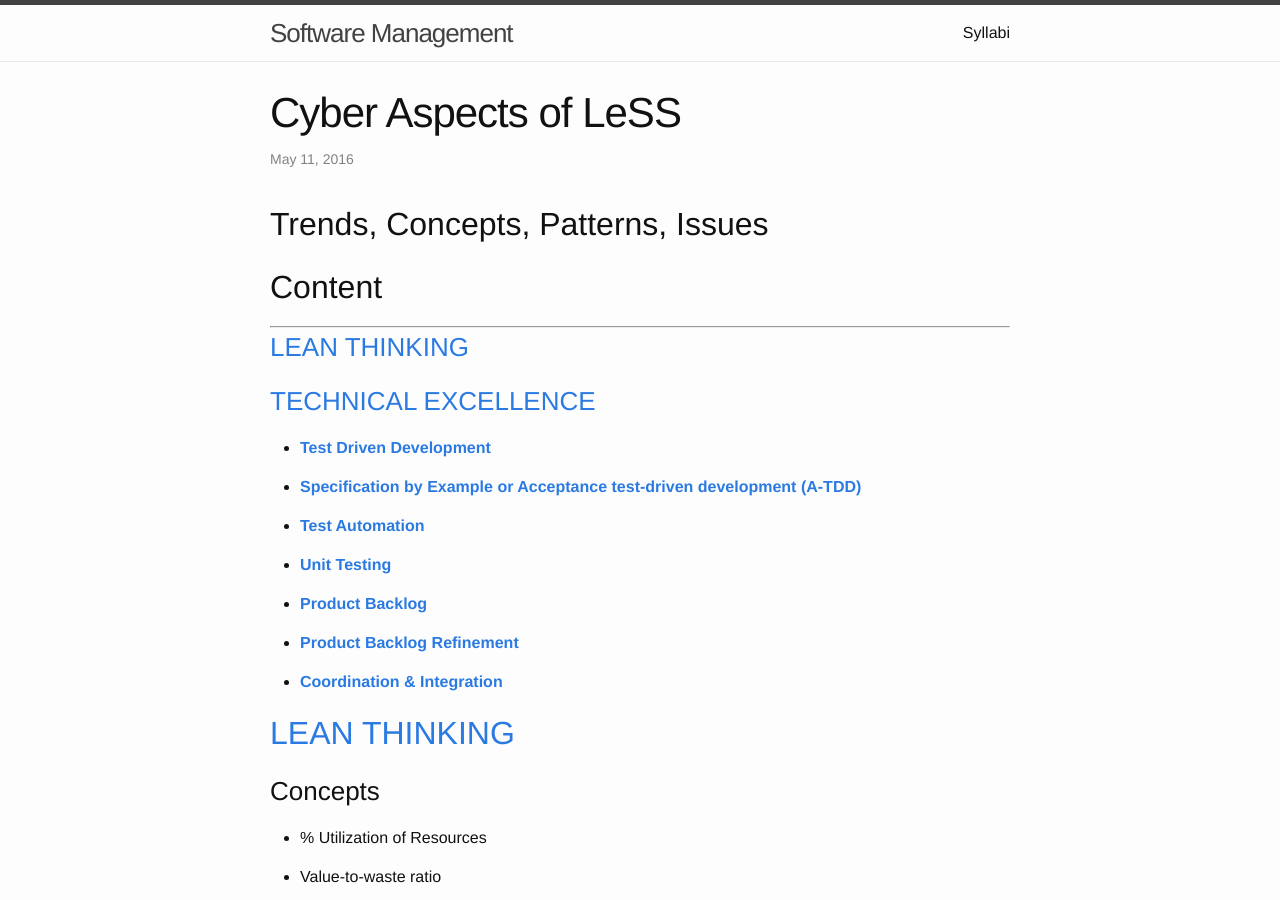
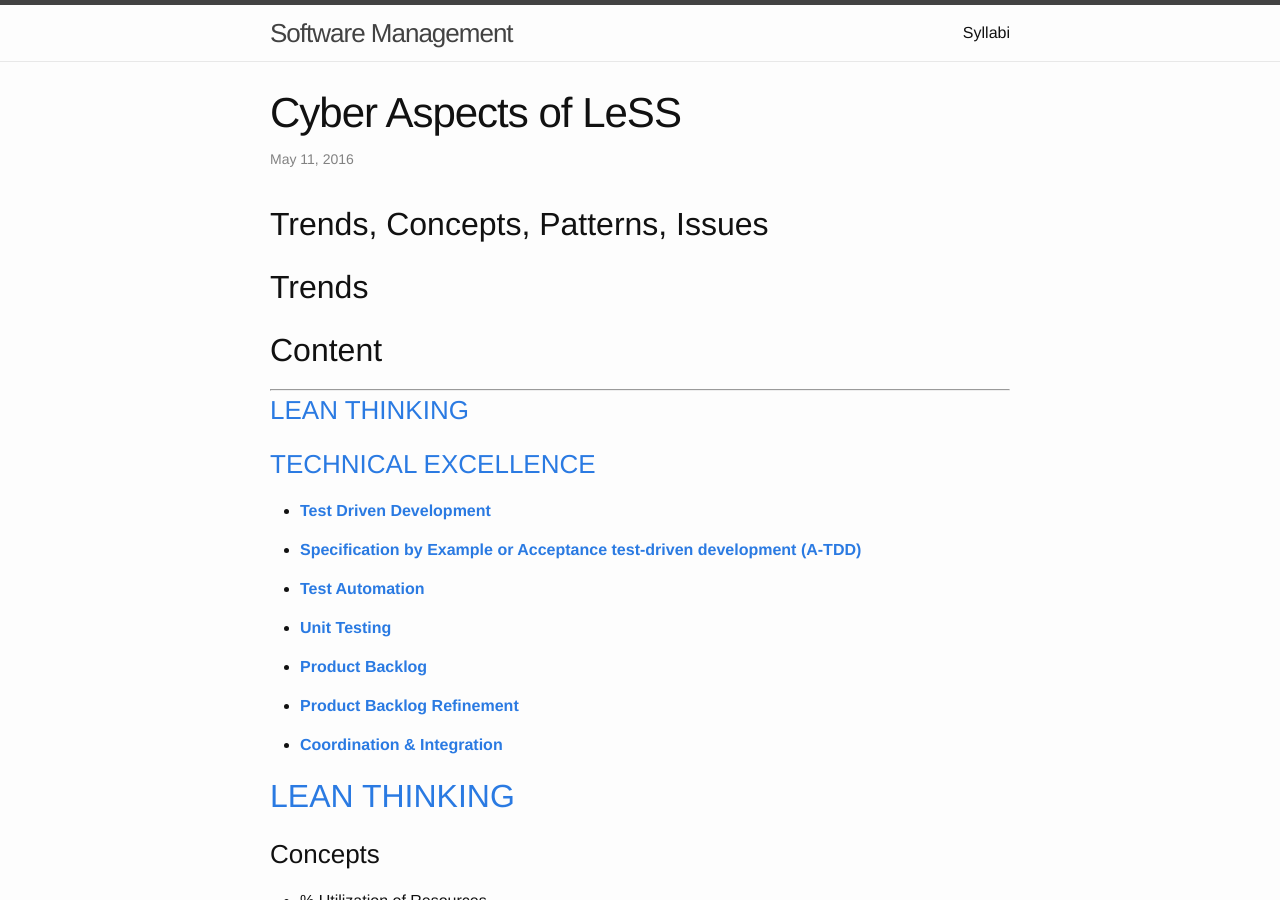
Before and after one commit to css566/css566.github.io, a Jekyll site: the page built from _posts/2016-05-11-Cyber_aspects_of_LeSS.md, in a window 1280 px wide and 900 px high. Built offline with Jekyll 4.4.1, drawn with Linux system fonts in a browser that asks for light colours; comment, search, counter and statistics services are not loaded.

Commit message:
Update 2016-05-11-Cyber_aspects_of_LeSS.md

```diff
--- a/_posts/2016-05-11-Cyber_aspects_of_LeSS.md
+++ b/_posts/2016-05-11-Cyber_aspects_of_LeSS.md
@@ -4,7 +4,7 @@ title: Cyber Aspects of LeSS
 ---
 Trends, Concepts, Patterns, Issues
 ---
-
+## Trends
 ## Content
 
 ---
```
